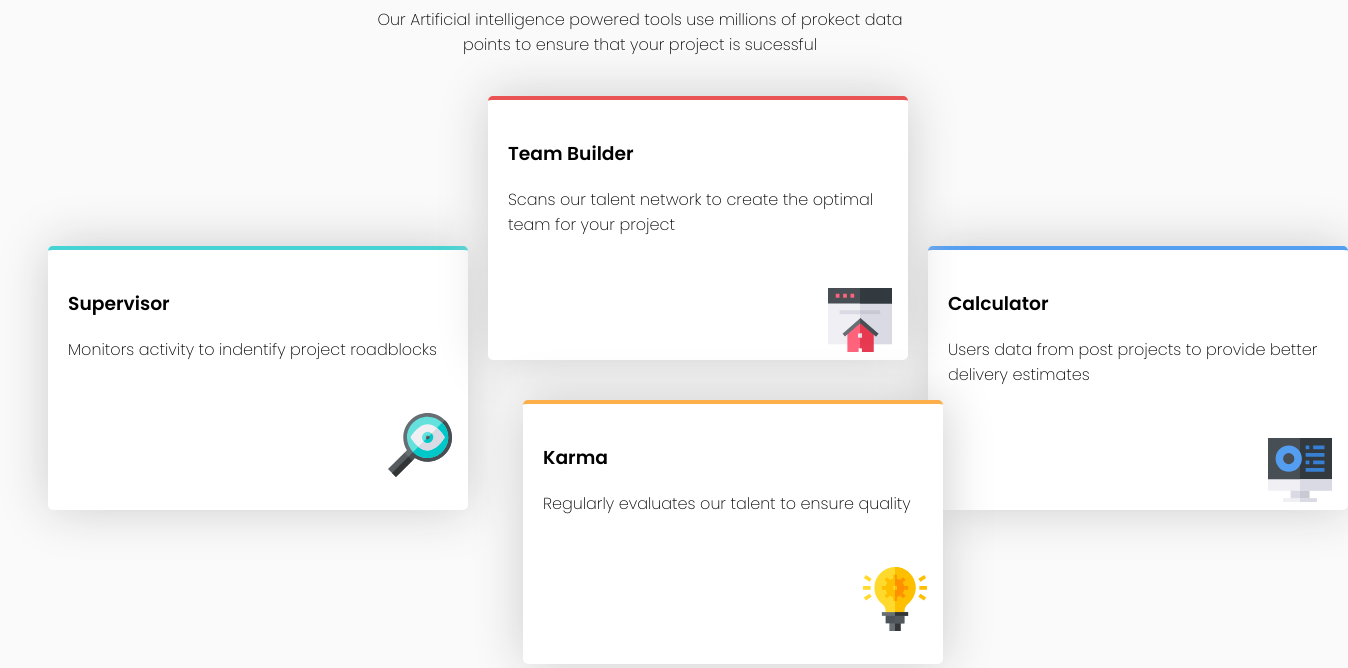
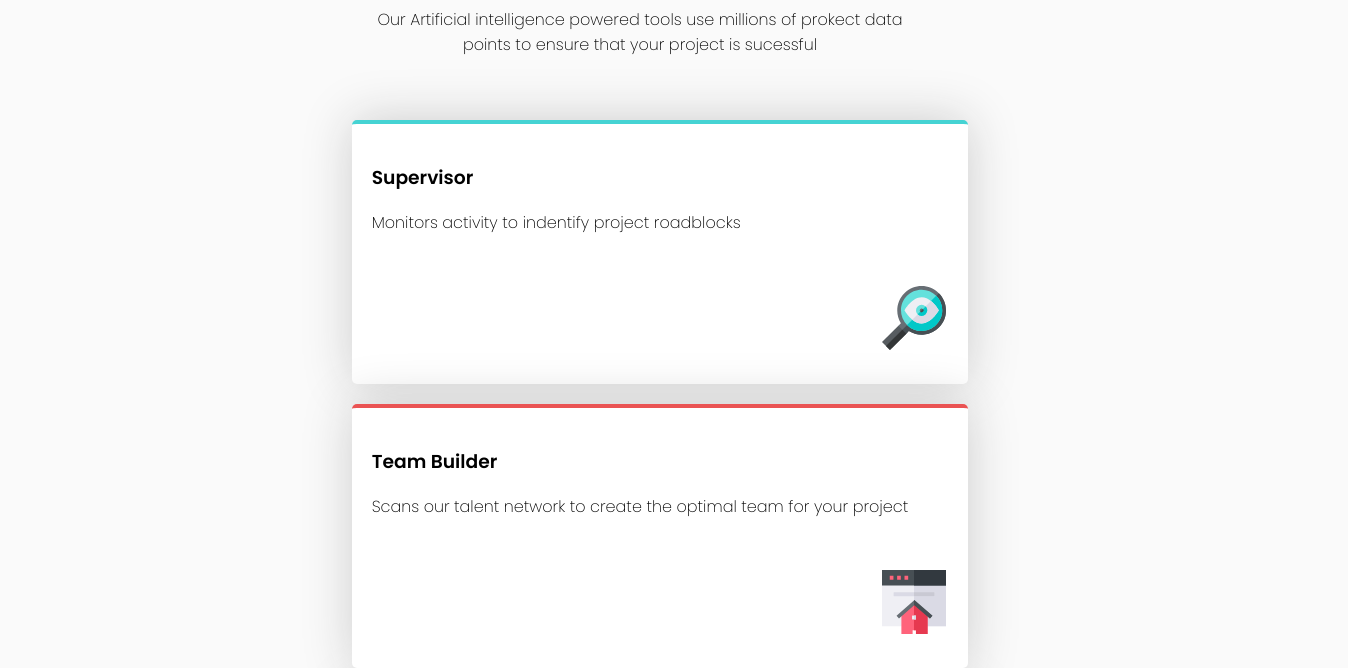
Before and after one commit to QaziYahya/Four-card-feature-challenge, a plain HTML site: page index.html in a window 1280 px wide. Shown: the part 133-801 px from the top of the page, 1348 px wide, since content can reach past the window. Drawn offline with Linux system fonts and the light colour scheme.

Commit message:
Third commit

```diff
--- a/css/style.css
+++ b/css/style.css
@@ -81,7 +81,38 @@ body {
   top: 35px;
 }
 
-@media (max-width: 600px) {
+@media (max-width: 1420px) {
+  body {
+    overflow: visible;
+  }
+  #section-a .cards {
+    padding-top: 5%;
+    grid-template-areas: 'card-1' 'card-2' 'card-3' 'card-4';
+    margin-left: 0;
+    align-items: center;
+    justify-content: center;
+  }
+  #section-a .cards .card-2 {
+    top: 0;
+  }
+  #section-a .cards .card-4 {
+    top: 0;
+    left: 0;
+  }
+  #section-a .cards .card {
+    width: 100%;
+  }
+  #section-a .cards .img-1,
+  #section-a .cards .img-2,
+  #section-a .cards .img-3,
+  #section-a .cards .img-4 {
+    position: relative;
+    left: 510px;
+    top: 35px;
+  }
+}
+
+@media (max-width: 800px) {
   body {
     overflow: visible;
   }
@@ -96,10 +127,10 @@ body {
   }
 
   #section-a {
-    padding-top: 15%;
+    padding-top: 10%;
   }
   #section-a .cards {
-    padding-top: 20%;
+    padding-top: 10%;
     grid-template-areas: 'card-1' 'card-2' 'card-3' 'card-4';
     margin-left: 0;
     align-items: center;
```
